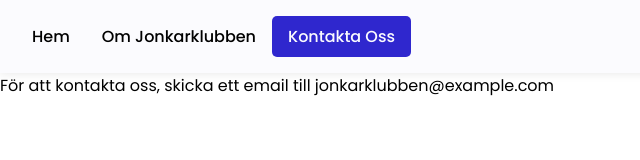
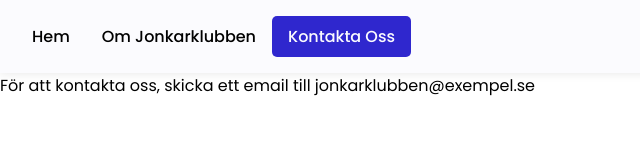
Before and after one commit to enriktigasna/jonkarklubben, a plain HTML site: page contact.html in a window 1280 px wide. Shown: the full height of the page, 0-640 px from the left. Drawn offline with Linux system fonts and the light colour scheme.

Commit message:
Update contact.html

```diff
--- a/contact.html
+++ b/contact.html
@@ -22,7 +22,7 @@
 
     </header>
     <main>
-        <p>För att kontakta oss, skicka ett email till jonkarklubben@example.com</p>
+        <p>För att kontakta oss, skicka ett email till jonkarklubben@exempel.se</p>
     </main>
 </body>
 
```
